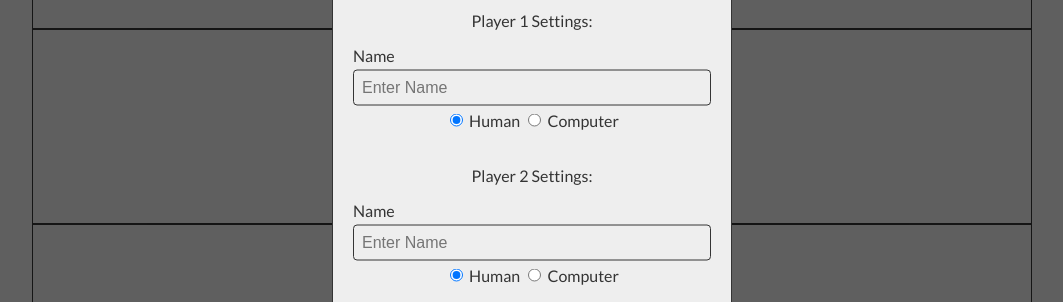
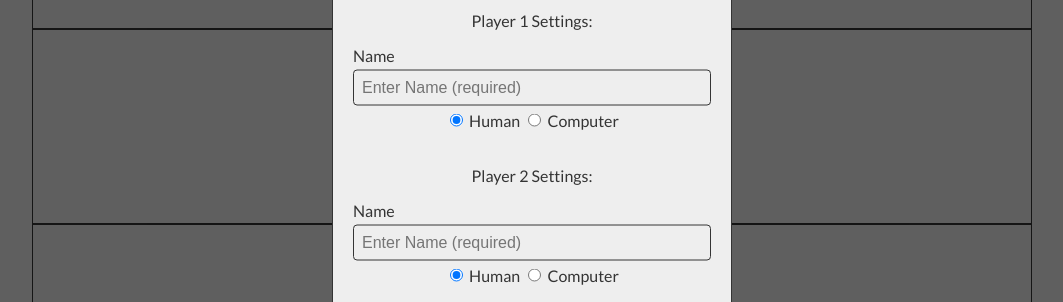
Before and after one commit to rileyloudon/ticTacToe, a plain HTML site: page index.html in a window 1280 px wide. Shown: the part 250-552 px from the top of the page, without its empty margins (108-1171 px from the left). Drawn offline with Linux system fonts and the light colour scheme; a web font is replaced by a local one.

Commit message:
add required text to placeholders

```diff
--- a/index.html
+++ b/index.html
@@ -25,7 +25,7 @@
                 required
                 type="text"
                 id="name1"
-                placeholder="Enter Name"
+                placeholder="Enter Name (required)"
                 class="form-input"
               />
               <div class="p1-radio">
@@ -53,7 +53,7 @@
                 required
                 type="text"
                 id="name2"
-                placeholder="Enter Name"
+                placeholder="Enter Name (required)"
                 class="form-input"
               />
               <div class="p2-radio">
```
